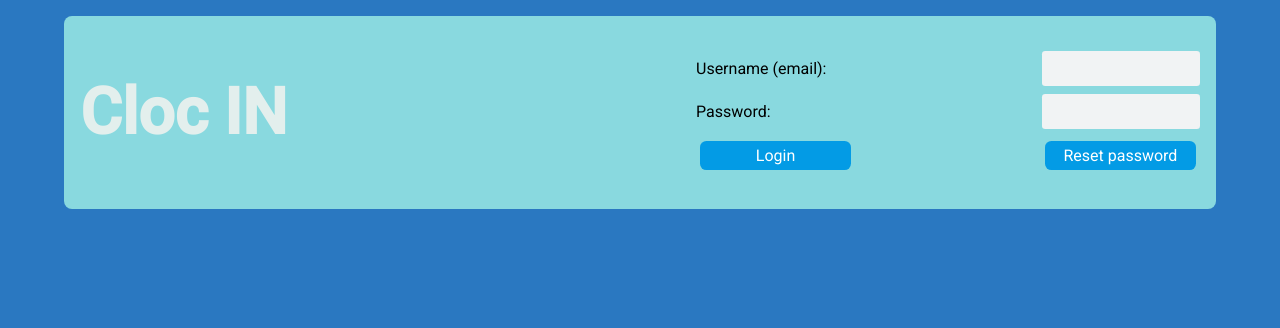
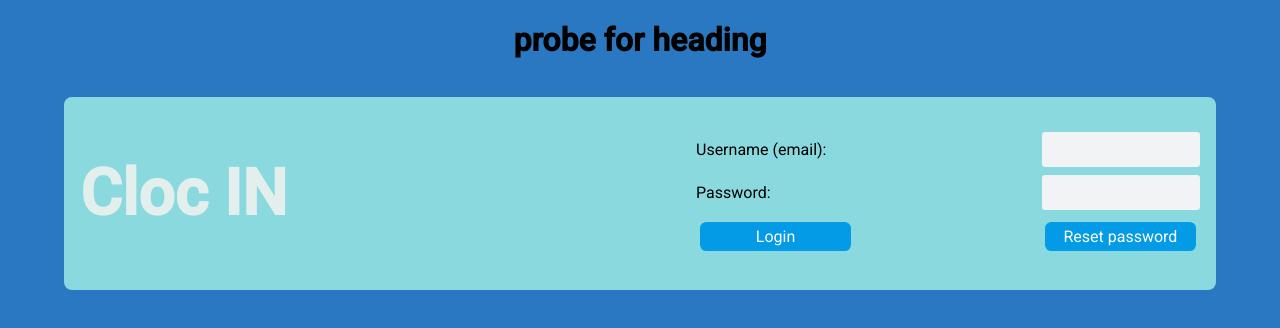
Before and after one commit to hrgithub1/fb-recipes-v3, a React (Create React App) app: page / in a window 1280 px wide. Shown: the top 328 px of the page. Built offline with nearby package versions, Linux system fonts and the light colour scheme; no server answers.

Commit message:
only a header added no env

```diff
--- a/src/App.js
+++ b/src/App.js
@@ -27,6 +27,7 @@ function App() {
 
   return (
     <div className="App">
+      <h1>probe for heading</h1>
       <div className="title-row">
         <h1 className="title">Cloc IN</h1>
         <LoginForm existingUser={user}></LoginForm>
```
